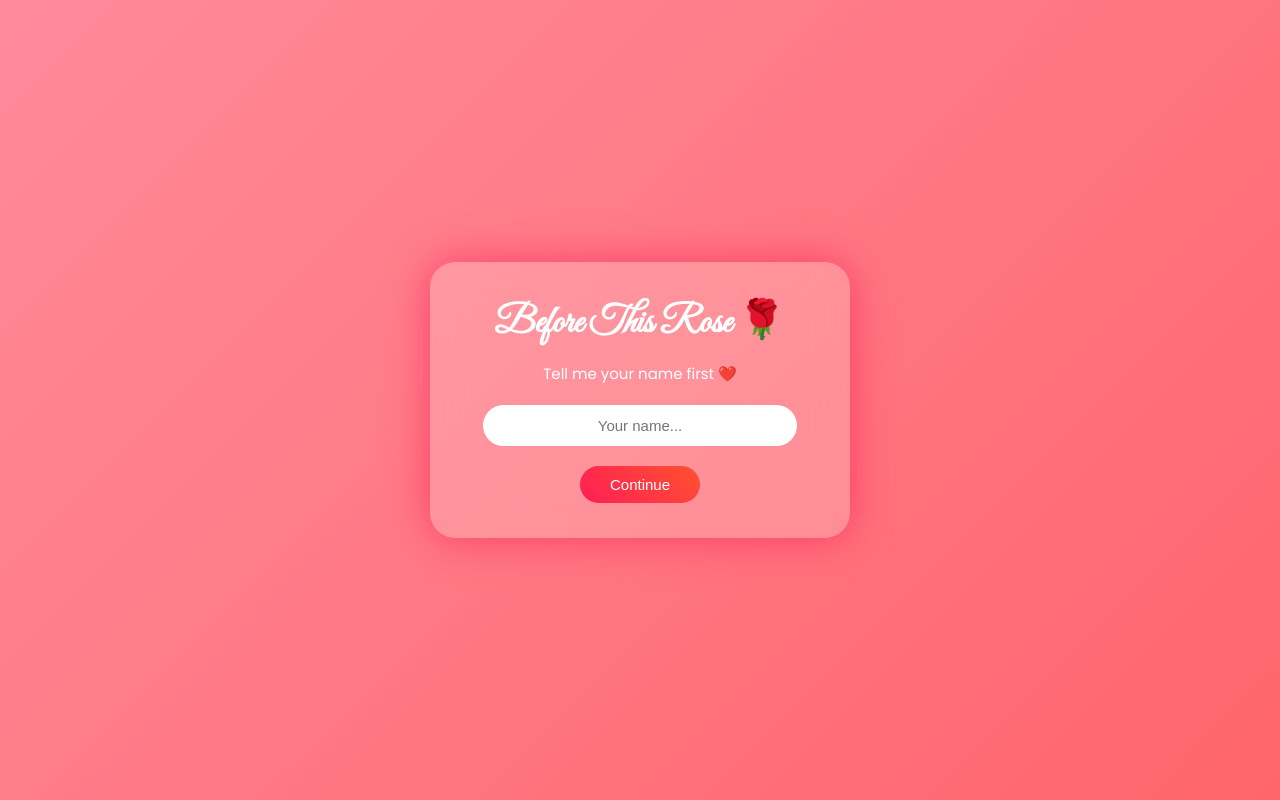
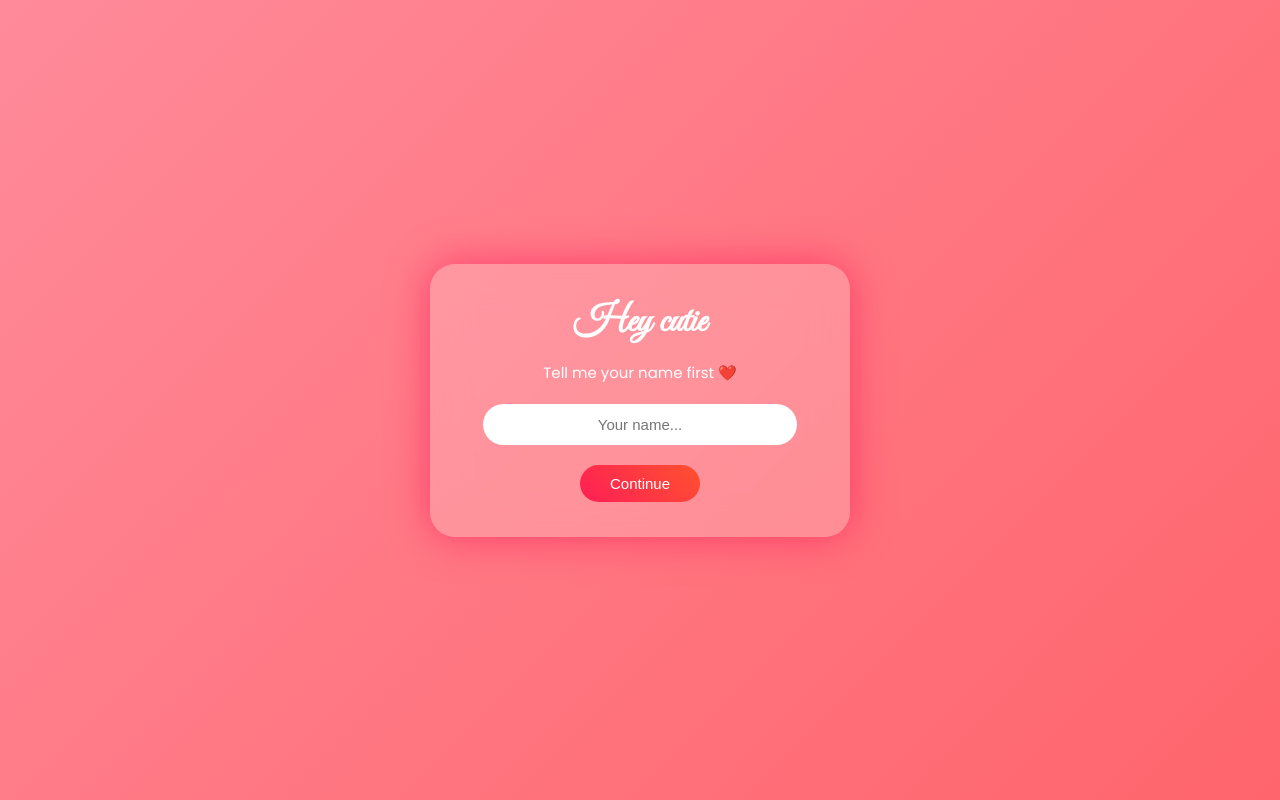
Before and after one commit to dibeshshrestha549-commits/rosse, a plain HTML site: page index.html in a window 1280 px wide. Drawn offline with Linux system fonts and the light colour scheme.

Commit message:
Change heading text from 'Before This Rose' to 'Hey cutie'

```diff
--- a/index.html
+++ b/index.html
@@ -137,7 +137,7 @@ button:hover{
 <body>
 
 <div class="card" id="page1">
-    <h1>Before This Rose 🌹</h1>
+    <h1>Hey cutie</h1>
     <div class="subtitle">Tell me your name first ❤️</div>
     <input type="text" id="nameInput" placeholder="Your name...">
     <br>
```
